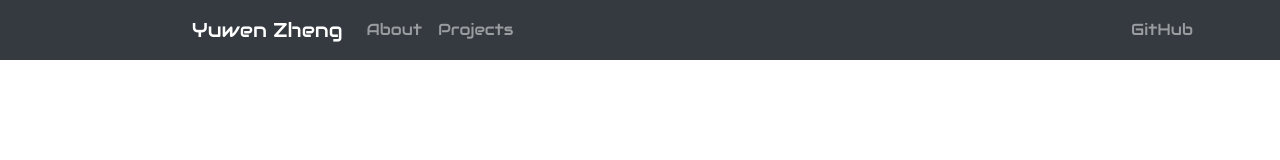
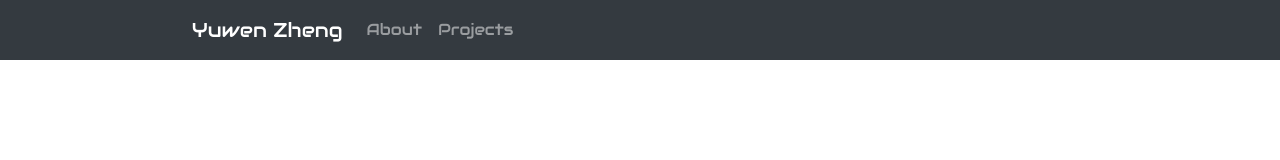
Before and after one commit to echoztoronto/echoztoronto.github.io, a React (Create React App) app: page / in a window 1280 px wide. Shown: the top 160 px of the page. Built offline with nearby package versions, Linux system fonts and the light colour scheme; a web font is replaced by a local one.

Commit message:
removed unused package

```diff
--- a/package.json
+++ b/package.json
@@ -7,10 +7,10 @@
     "@testing-library/react": "^11.2.7",
     "@testing-library/user-event": "^12.8.3",
     "bootstrap": "^4.6.0",
+    "prop-types": "^15.7.2",
     "react": "^17.0.2",
     "react-bootstrap": "^1.6.1",
     "react-dom": "^17.0.2",
-    "react-flipcard": "^0.2.1",
     "react-router-dom": "^5.2.0",
     "react-scripts": "4.0.3",
     "web-vitals": "^1.1.2"
--- a/src/components/Navbars.js
+++ b/src/components/Navbars.js
@@ -10,10 +10,9 @@ export default function Navbars() {
             <Navbar.Brand href="/"> Yuwen Zheng </Navbar.Brand>
             <Navbar.Toggle aria-controls="basic-navbar-nav" />
             <Navbar.Collapse id="basic-navbar-nav">
-                <Nav className="container-fluid">
+                <Nav className="mr-auto">
                     <Nav.Link href="/about">About</Nav.Link>
                     <Nav.Link href="/project">Projects</Nav.Link>
-                    <Nav.Link href="https://github.com/echoztoronto" className="ml-auto"> GitHub</Nav.Link>
                 </Nav>
             </Navbar.Collapse>
         </Navbar>
```
Also changed, not shown: 1 other file (tests, documents, lock files or other folders).
